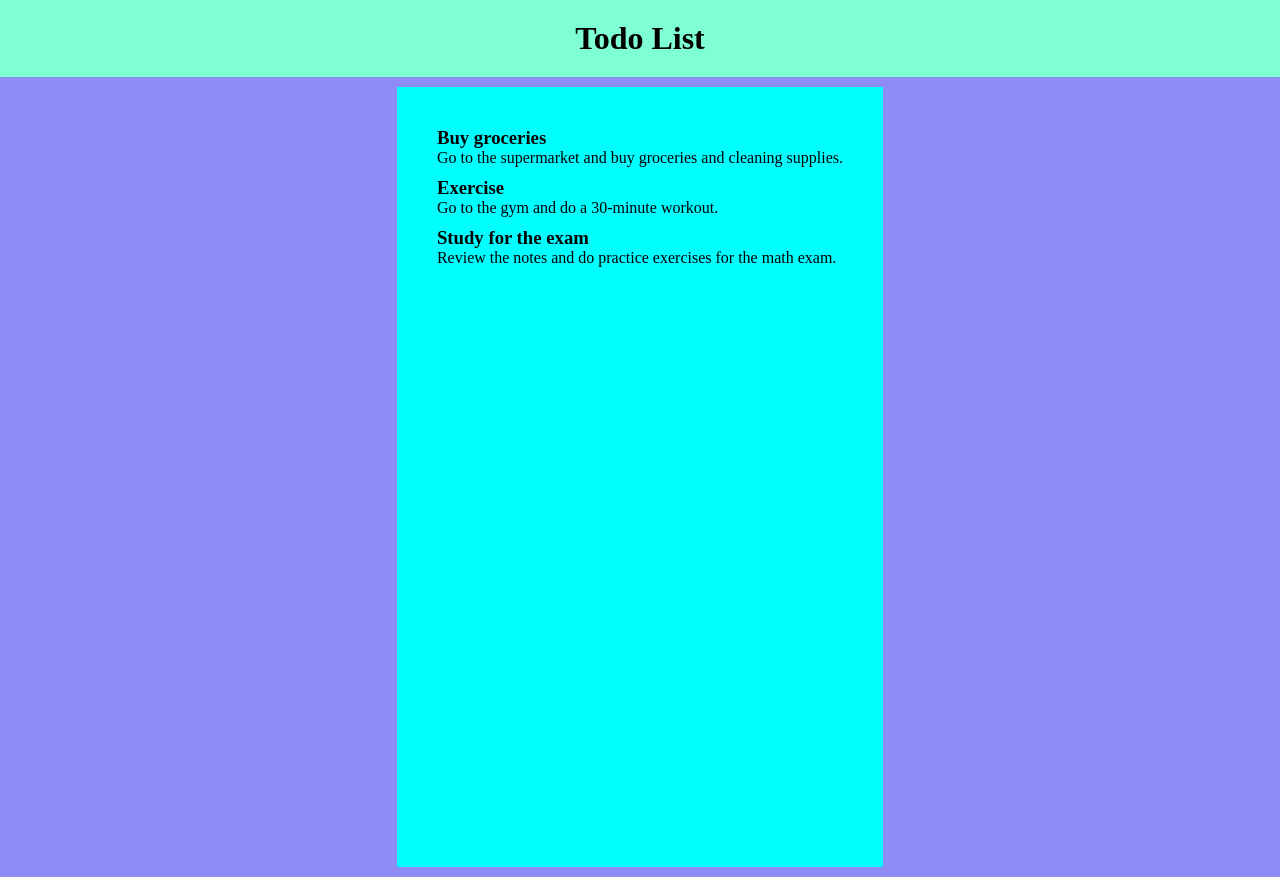
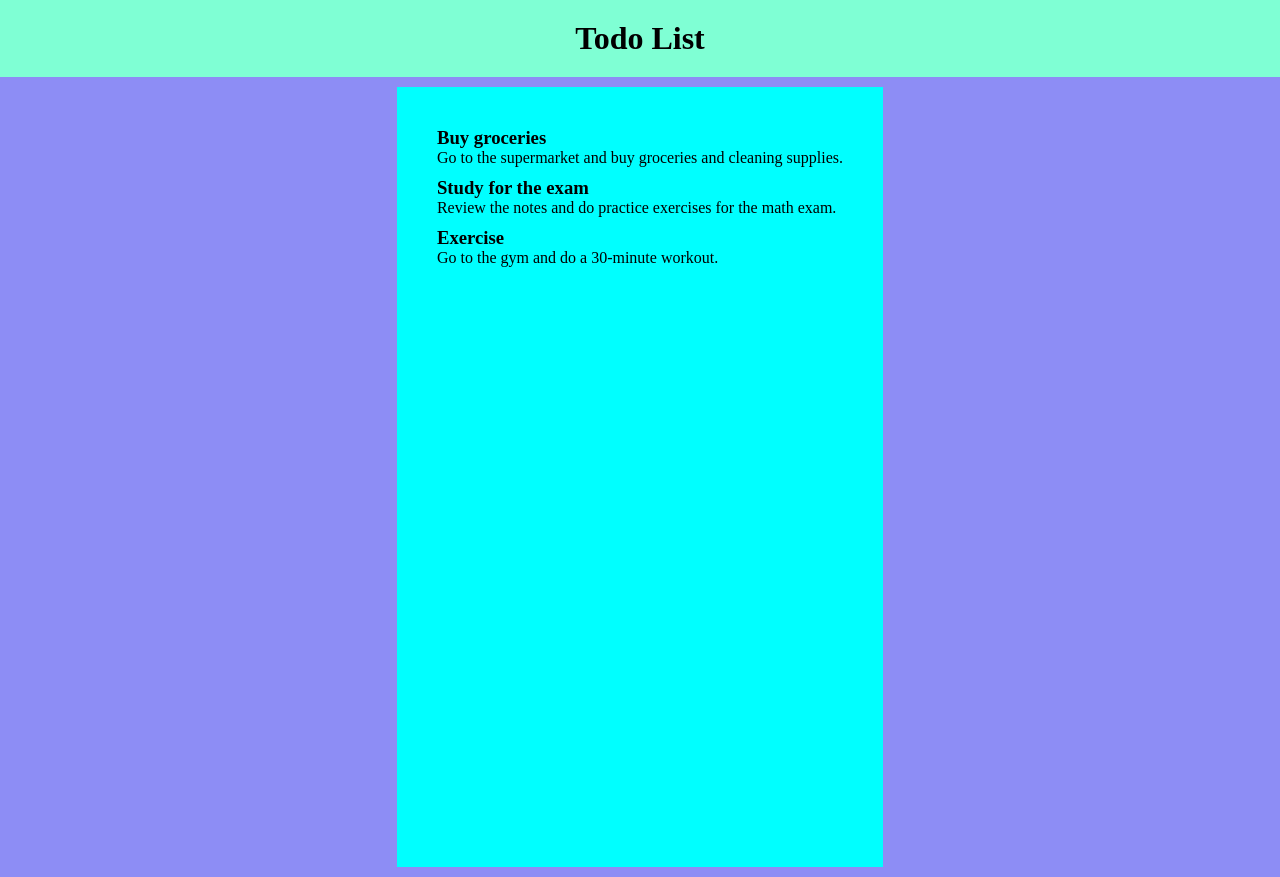
Before and after one commit to godidev/todo-list, a React (Vite) app: page / in a window 1280 px wide. Built offline with nearby package versions, Linux system fonts and the light colour scheme.

Commit message:
feat: sort by completed

```diff
--- a/src/components/TodoList.jsx
+++ b/src/components/TodoList.jsx
@@ -4,9 +4,11 @@ import './TodoList.css'
 export default function TodoList({ todos }) {
   return (
     <div className="main-list">
-      {todos.map((todo) => (
-        <TodoItem key={todo.id} todo={todo} />
-      ))}
+      {todos
+        .sort((a) => (a.completed === false ? -1 : 1))
+        .map((todo) => (
+          <TodoItem key={todo.id} todo={todo} />
+        ))}
     </div>
   )
 }
```
